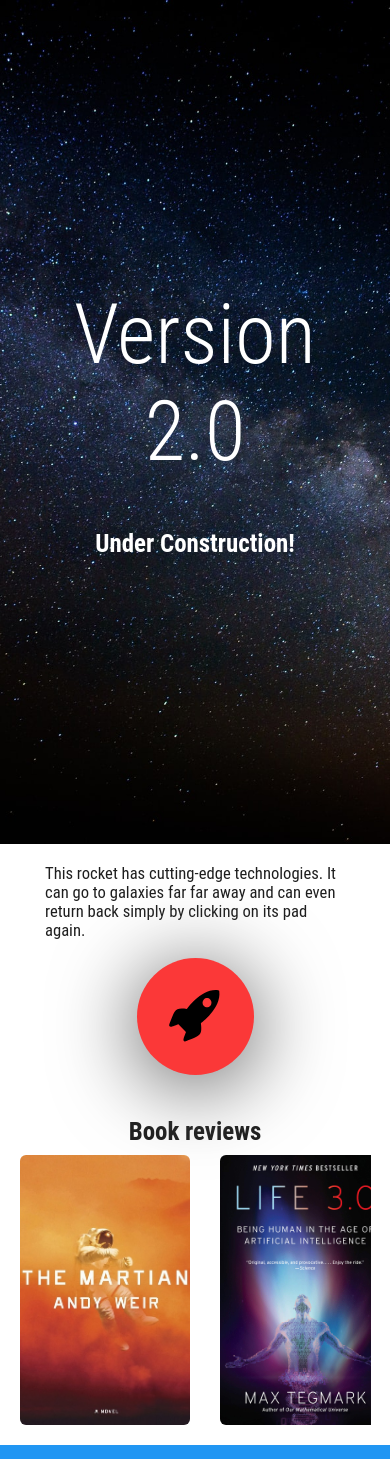
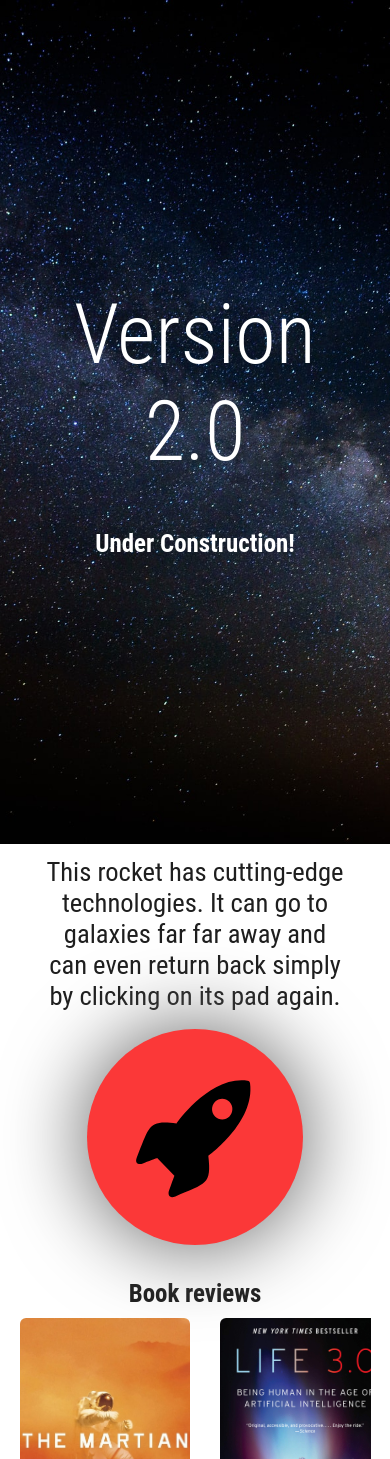
Before and after one commit to Fadelkaadan/Portfolio, a React (Create React App) app: page / in a window 390 px wide. Shown: the top 1459 px of the page. Built offline with nearby package versions, Linux system fonts and the light colour scheme.

Commit message:
improve spaceport responsiveness

```diff
--- a/src/components/Spaceport/Rocket/Rocket.css
+++ b/src/components/Spaceport/Rocket/Rocket.css
@@ -29,25 +29,19 @@
     }
 }
 
-.falcon--control-panel {
-
-}
-
 .falcon--btn {
-    width: 30vw;
-    height: 30vw;
-    max-width: 27rem;
-    max-height: 27rem;
+    width: 13rem;
+    height: 13rem;
     border: none;
     border-radius: 50%;
     background-color: var(--color-red);
-    box-shadow: 0 10px 80px 5px #6f6f6f;
+    box-shadow: 0 0 80px 5px #6f6f6f;
     transform: translateY(-3px);
     transition: all .3s;
     cursor: pointer;
 }
 .falcon--btn:active {
-    box-shadow: 0 10px 80px -5px #6f6f6f;
+    box-shadow: 0 0 80px -5px #6f6f6f;
     transform: translateY(3px);
 }
 .falcon--btn:focus {
@@ -57,10 +51,8 @@
     fill: var(--color-gray-dark-2);
 }
 .falcon--icon {
-    width: 15vw;
-    height: 15vw;
-    max-width: 13.5rem;
-    max-height: 13.5rem;
+    width: 8rem;
+    height: auto;
     transition: transform .5s, text-shadow 2s;
 }
 
--- a/src/components/Spaceport/Spaceport.css
+++ b/src/components/Spaceport/Spaceport.css
@@ -1,10 +1,8 @@
 .section-falcon {
     grid-column: center-start / center-end;
-    padding: 5vw 0;
+    padding: 3vw 0;
     display: flex;
-    /* flex-direction: row; */
     align-items: center;
-    /* justify-items: center; */
     justify-content: space-between;
     flex-wrap: wrap;
 }
@@ -12,19 +10,16 @@
 .falcon--description {
    width: 50%;
    min-width: 300px;
+   font-size: 1.6rem;
+   color: var(--color-gray-dark-3);
 }
 
-.falcon--description__text {
-    color: var(--color-gray-dark-3);
-    /* font-size: 3vw; */
-}
-
-
-@media only screen and (max-width: 499px) {
+@media only screen and (max-width: 600px) {
     .section-falcon {
         justify-content: center;
     }
     .falcon--description {
         margin-bottom: 2.5vh;
+        text-align: center;
      }
 }
--- a/src/components/Spaceport/Spaceport.js
+++ b/src/components/Spaceport/Spaceport.js
@@ -9,7 +9,7 @@ class Spaceport extends Component {
         return (
             <section className="section-falcon" id="section-falcon">
                 <div className="falcon--description">
-                    <p className="falcon--description__text">This rocket has cutting-edge technologies. It can go to galaxies far far away and can even return back simply by clicking on its pad again.</p>
+                    <p>This rocket has cutting-edge technologies. It can go to galaxies far far away and can even return back simply by clicking on its pad again.</p>
                 </div>
                 <Rocket/>
             </section>
```
